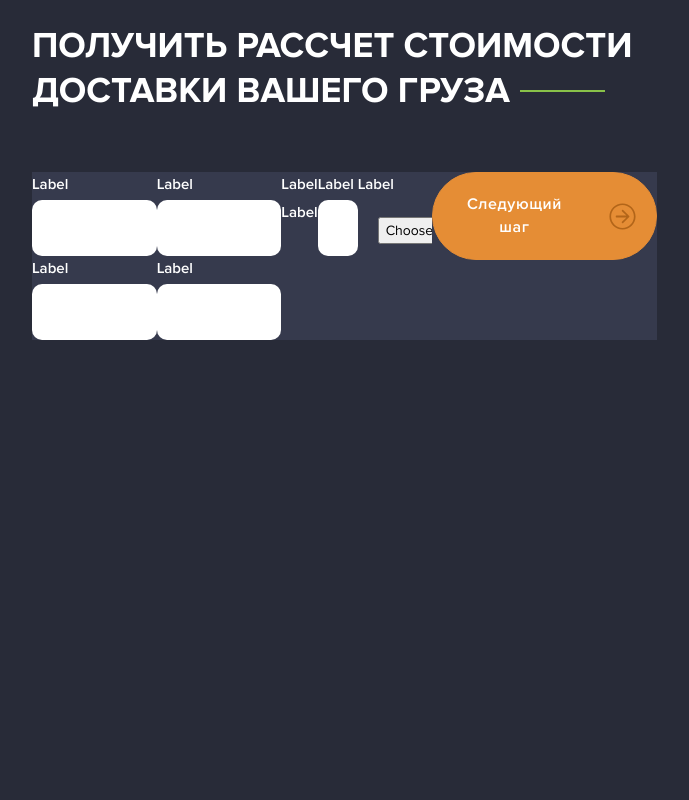
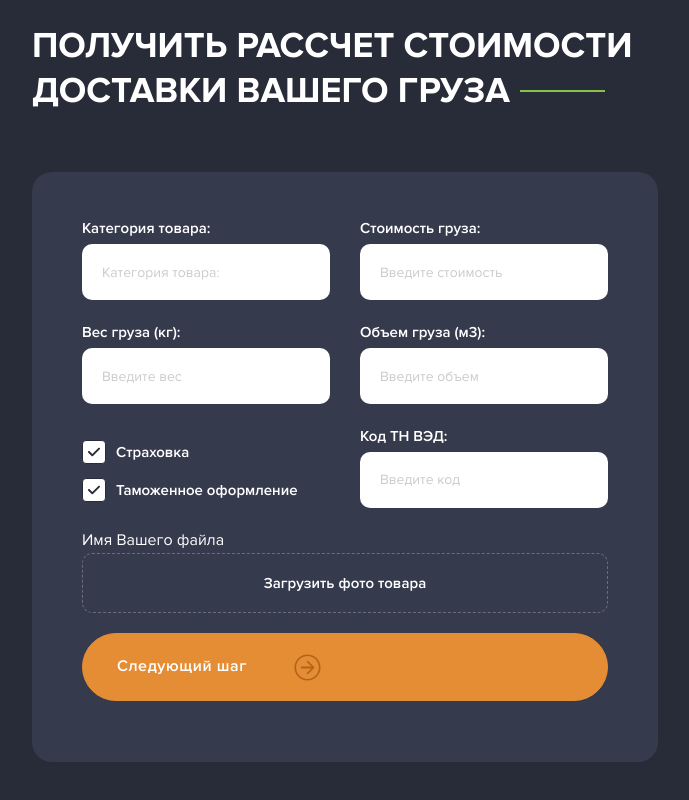
Before and after one commit to OlenaBoiko9/dev-MasterTao, a website: page dev/index.html in a window 1280 px wide. Shown: the part 890-1690 px from the top of the page, without its empty margins (38-727 px from the left). Before the commit the page ends 1330 px from the top, so only its background shows below. Drawn offline with nearby package versions, Linux system fonts and the light colour scheme; files that its build step writes are made by us from their sources; files whose address does not match are found by name.

Commit message:
feat: calculation form

```diff
--- a/dev/assets/js/custom.js
+++ b/dev/assets/js/custom.js
@@ -25,4 +25,16 @@
 
       burger.addEventListener('click', toggleMenu);
 
+      const fileInput = document.querySelector('#fileInput');
+      const fileName = document.querySelector('#file-name');
+
+      fileInput.addEventListener('change', function () {
+        // fileName.innerHTML =  fileInput.value;   long name
+        fileName.innerHTML = this.files[0].name;   // short name
+      })
+
+      const typeTheckbox = document.querySelector('[type=checkbox]');
+
+      typeTheckbox.closest('.input-column').classList.add('column-checkbox')
+
   });
--- a/dev/sass/calculation.scss
+++ b/dev/sass/calculation.scss
@@ -2,12 +2,59 @@
     @extend .charter;
 }
 .calculation-form {
-    max-width: 625px;
+    max-width: 626px;
     background-color: $bg-secondary;
+    padding: 44px 50px 61px;
+    border-radius: 20px;
+    display: flex;
+    flex-direction: column;
+    gap: 20px;
 }
 .input-row {
     display: flex;
+    gap: 30px;
 }
 .input-column {
     width: 100%;
+    display: flex;
+    flex-direction: column;
+    gap: 20px;
 }
+.input-box {
+    position: relative;
+}
+.input-file {
+    width: 100%;
+    margin: 0;
+    cursor: pointer;
+    opacity: 0;
+}
+
+.input-file {
+    + label {
+        position: absolute;
+        left: 0;
+        top: 24px;
+        width: 100%;
+        height: 60px;
+        border-radius: 10px;
+        border: 1px dashed rgba(255, 255, 255, 0.26);
+        display: flex;
+        align-items: center;
+        justify-content: center;
+        cursor: pointer;
+        &:hover {
+            border-color: $color-secondary;
+            color: $color-secondary;
+        }
+    }
+}
+.input-column {
+    btn-lg {
+     margin-right: auto;
+    }
+}
+.column-checkbox {
+    padding-top: 15px;
+    gap: 7px;
+}
--- a/dev/sass/first-screen.scss
+++ b/dev/sass/first-screen.scss
@@ -28,8 +28,8 @@
             }
             .slick-dots {
                         position: absolute;
-                        bottom: 51px;
-                        transform: translate(-50px, 0);
+                        bottom: 45px;
+                        transform: translate(-50%, 0);
                         left: 50%;
                     }
 }
--- a/dev/sass/variables.scss
+++ b/dev/sass/variables.scss
@@ -1,7 +1,7 @@
 ///fonts///
 $font-primary: "Proxima Nova";
-// $section-margin-lg: 100px;
-// $section-margin: 60px;
+$section-margin-lg: 100px;
+$section-margin: 60px;
 
 ///colors///
 $color-primary: #E58D35;
--- a/dev/templates/calculation-form.html
+++ b/dev/templates/calculation-form.html
@@ -1,57 +1,60 @@
 <form class="calculation-form">
-<div class="input-row">
-    <div class="input-column">
-        <div class="input-box">
-            <label for="123">Label</label>
-            <input type="text">
-        </div>
-        <div class="input-box">
-            <label for="123">Label</label>
-            <input type="text">
-        </div>
-    </div>
-    <div class="input-column">
-        <div class="input-box">
-            <label for="123">Label</label>
-            <input type="text">
-        </div>
-        <div class="input-box">
-            <label for="123">Label</label>
-            <input type="text">
-        </div>
-    </div>
     <div class="input-row">
         <div class="input-column">
             <div class="input-box">
-                <label for="123">Label</label>
-                <input type="checkbox">
+                <label for="category">Категория товара:</label>
+                <input id="category"  type="text" placeholder="Категория товара:">
             </div>
             <div class="input-box">
-                <label for="123">Label</label>
-                <input type="checkbox">
+                <label for="weight">Вес груза (кг):</label>
+                <input id="weight" type="number" placeholder="Введите вес">
             </div>
-        </div>
-        <div class="input-column">
+            </div>
+            <div class="input-column">
             <div class="input-box">
-                <label for="123">Label</label>
-                <input type="text">
+                <label for="price">Стоимость груза:</label>
+                <input id="price" type="number" placeholder="Введите стоимость">
+            </div>
+            <div class="input-box">
+                <label for="size">Объем груза (м3):</label>
+                <input id="size" type="number" placeholder="Введите объем">
             </div>
         </div>
     </div>
     <div class="input-row">
         <div class="input-column">
             <div class="input-box">
-                <label for="123">Label</label>
-                <input type="file">
+                <div class="check-button">
+                    <input id="insurance" type="checkbox" checked="" name="insurance">
+                    <label for="insurance">Страховка</label>
+                </div>
+            </div>
+            <div class="input-box">
+                <div class="check-button">
+                    <input id="customs-clearance" type="checkbox" checked="" name="customs-clearance">
+                    <label for="customs-clearance">Таможенное оформление</label>
+                </div>
+            </div>
+        </div>
+        <div class="input-column">
+            <div class="input-box">
+                <label for="product-code">Код ТН ВЭД:</label>
+                <input id="product-code" type="text" placeholder="Введите код">
             </div>
         </div>
     </div>
     <div class="input-row">
         <div class="input-column">
-            <button type="button" class="btn btn-primary btn-lg">
-                Следующий шаг<img src="assets/img/arrow-right.svg" class="icon" alt="icon">
-            </button>
+            <div class="input-box">
+                <div id="file-name">Имя Вашего файла</div>
+                <input class="input-file" id="fileInput" name="fileInput" type="file">
+                <label for="fileInput">Загрузить фото товара</label>
+            </div>
         </div>
     </div>
-</div>
+    <div class="input-row">
+        <div class="input-column">
+            <button type="button" class="btn btn-primary btn-lg">Следующий шаг<img src="assets/img/arrow-right.svg" class="icon" alt="icon"></button>
+        </div>
+    </div>
 </form>
--- a/dev/templates/calculation.html
+++ b/dev/templates/calculation.html
@@ -3,6 +3,9 @@
         <div class="title-template col-lg-7">
             <h2>Получить рассчет стоимости доставки вашего груза</h2>
         </div>
-        @@include('calculation-form.html')
+
+            @@include('calculation-form.html')
+
+        </div>
     </div>
 </section>
--- a/dev/templates/head.html
+++ b/dev/templates/head.html
@@ -2,7 +2,7 @@
 <html lang="ru">
 <head>
     <meta charset="UTF-8">
-    <meta name="theme-color" content="#188de7">
+    <meta name="theme-color" content="#89C249">
     <meta name="viewport" content="width=device-width,initial-scale=1,user-scalable=no" />
     <title>MasterTao</title>
     <link rel="stylesheet" href="assets/css/bootstrap.min.css">
```
Also changed, not shown: dev/assets/img/calculation-decoration.png (added).
